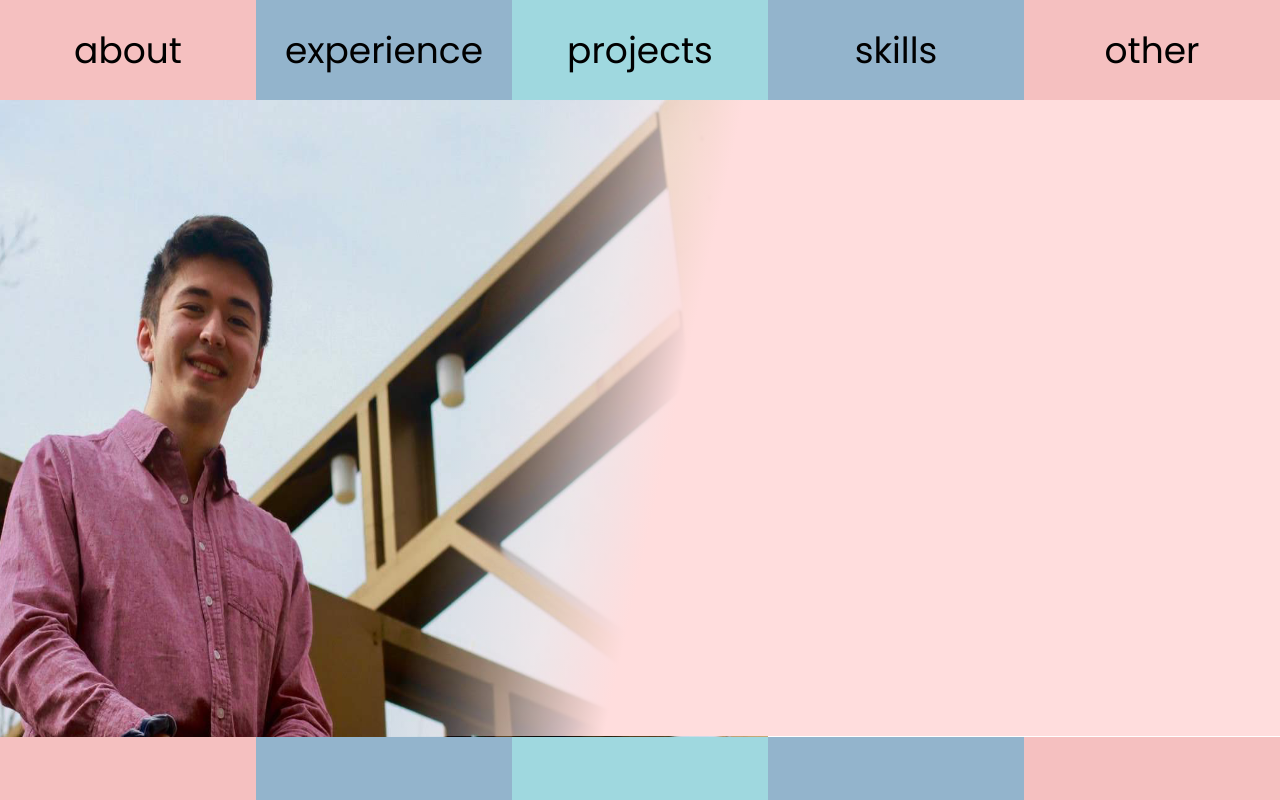
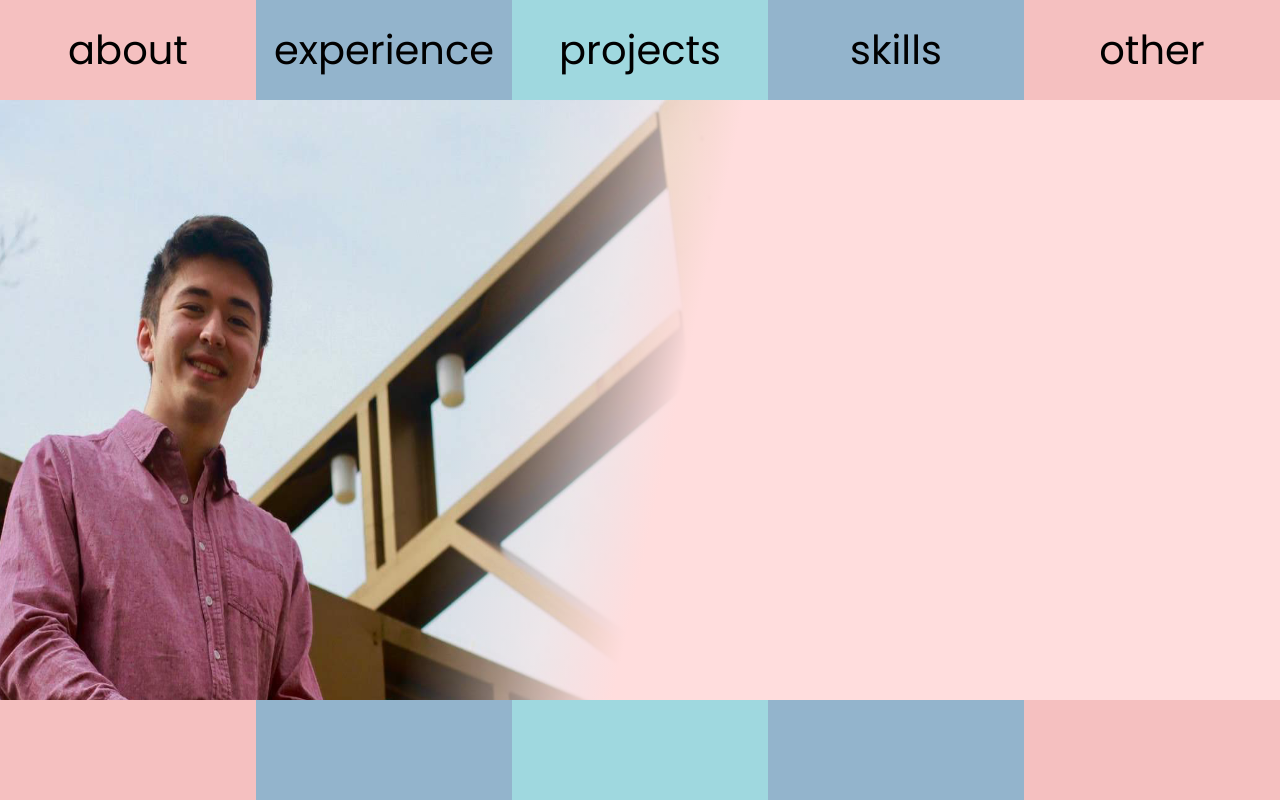
Before and after one commit to r-fameli/my-site, a React (Create React App) app: page / in a window 1280 px wide. Shown: the top 800 px of the page. Built offline with nearby package versions, Linux system fonts and the light colour scheme.

Commit message:
Fix issue with start page sizing

```diff
--- a/src/components/homePageSections/Start.js
+++ b/src/components/homePageSections/Start.js
@@ -11,19 +11,23 @@ class StartSection extends Component {
             { text: "projects", color: "#9FD8DF" },
             { text: "skills", color: "#93B4CC" },
             { text: "other", color: "#F5C0C0" }
-        ]
-        let bottomSections = [
+          ]
+          let bottomSections = [
             { text: "", color: "#F5C0C0" },
             { text: "", color: "#93B4CC" },
             { text: "", color: "#9FD8DF" },
             { text: "", color: "#93B4CC" },
             { text: "", color: "#F5C0C0" },
-        ]
+          ]
         return (
-            <div className={"Start section"}>
-                <div className={"Start-fade"} />
-                <img src={profile} id={"Start-profile"} />
-
+            <div className={"Start"}>
+                <ColorfulBar sections={topSections} className={"header-bar"} id={"Start-top-bar"} />
+                <div className={"Start-profile-container"}>
+                    <img src={profile} id={"Start-profile"} />
+                    <div className={"Start-fade"} />
+                    <div className={"Start-text"}></div>
+                </div>
+                <ColorfulBar sections={bottomSections} id={"footer-bar"} className={"Start-bar"} />
             </div>
         )
 
--- a/src/components/pages/HomePage.js
+++ b/src/components/pages/HomePage.js
@@ -10,26 +10,9 @@ import '../../css/ColorfulBar.css'
 import EndSection from '../homePageSections/End';
 
 function HomePage() {
-  let topSections = [
-    { text: "about", color: "#F5C0C0" },
-    { text: "experience", color: "#93B4CC" },
-    { text: "projects", color: "#9FD8DF" },
-    { text: "skills", color: "#93B4CC" },
-    { text: "other", color: "#F5C0C0" }
-  ]
-  let bottomSections = [
-    { text: "", color: "#F5C0C0" },
-    { text: "", color: "#93B4CC" },
-    { text: "", color: "#9FD8DF" },
-    { text: "", color: "#93B4CC" },
-    { text: "", color: "#F5C0C0" },
-  ]
   return (
     <div>
-      <ColorfulBar sections={topSections} className={"header-bar"} id={"Start-top-bar"} />
       <StartSection />
-      <ColorfulBar sections={bottomSections} id={"footer-bar"} className={"Start-bar"} />
-      {/* <AboutSection /> */}
       <ExperienceSection />
       <ProjectsSection />
       <SkillsSection />
--- a/src/css/ColorfulBar.css
+++ b/src/css/ColorfulBar.css
@@ -6,9 +6,8 @@
 }
 
 .ColoredBox {
-    min-height: 100px;
     max-height: 100px;
-    font-size: 225%;
+    font-size: 250%;
 }
 
 #header-bar {
--- a/src/css/Start.css
+++ b/src/css/Start.css
@@ -1,17 +1,25 @@
+.Start {
+    max-height:100vh;
+}
+
+.Start-profile-container {
+    position:relative;
+    height: 75vh;
+    overflow: hidden;
+}
+
 #Start-profile {
+    position:absolute;
     margin-bottom:-10px;
     height: 80vh;
     width:60vw;
+    z-index:1;
 }
 
 .Start-fade {
     position: absolute;
+    z-index:2;
     background: linear-gradient(282.47deg, #FFDDDD 47.61%, rgba(255, 236, 236, 0.604167) 53.63%, rgba(255, 255, 255, 0) 62.81%);
-    height: 79.5vh;
+    height: 80vh;
     width: 100%;
 }
-
-/*
-#Start-bottom-padding {
-    height:80px;
-} */
```
